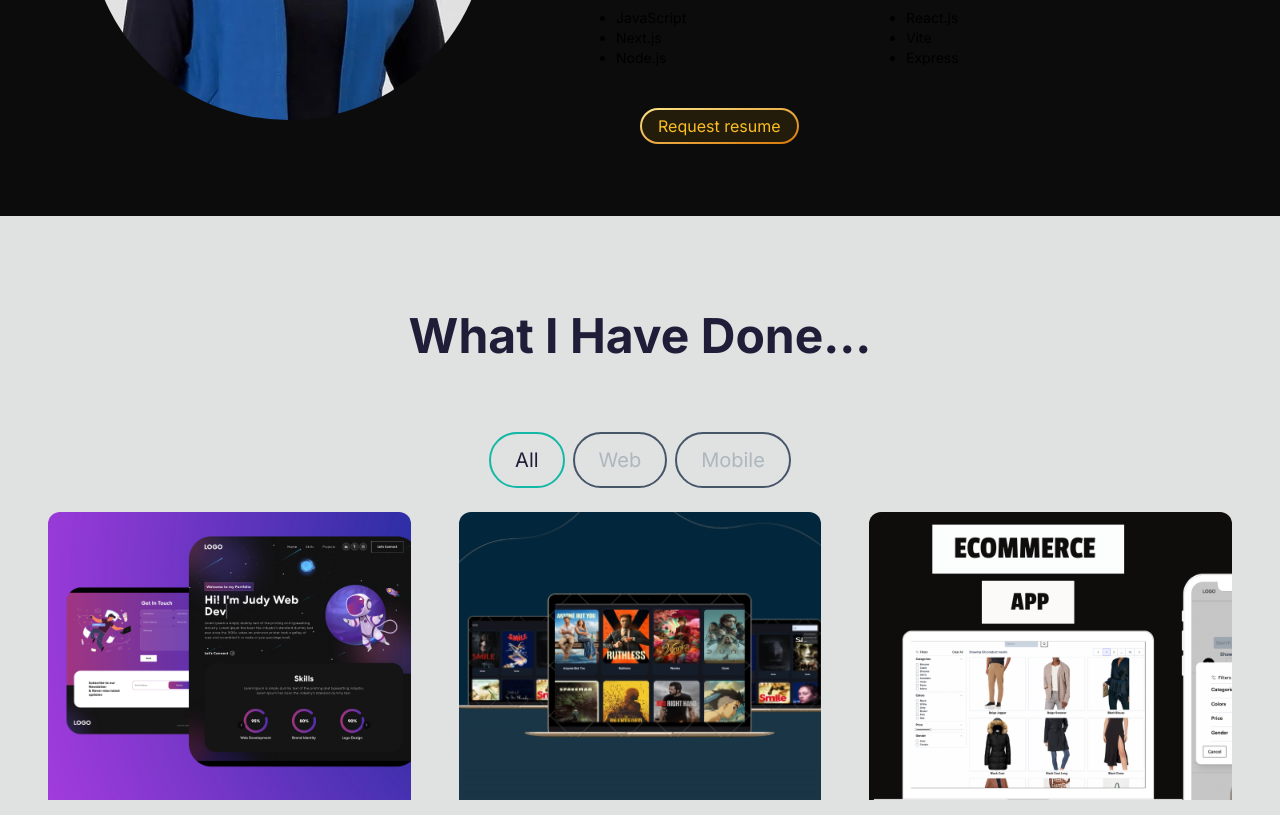
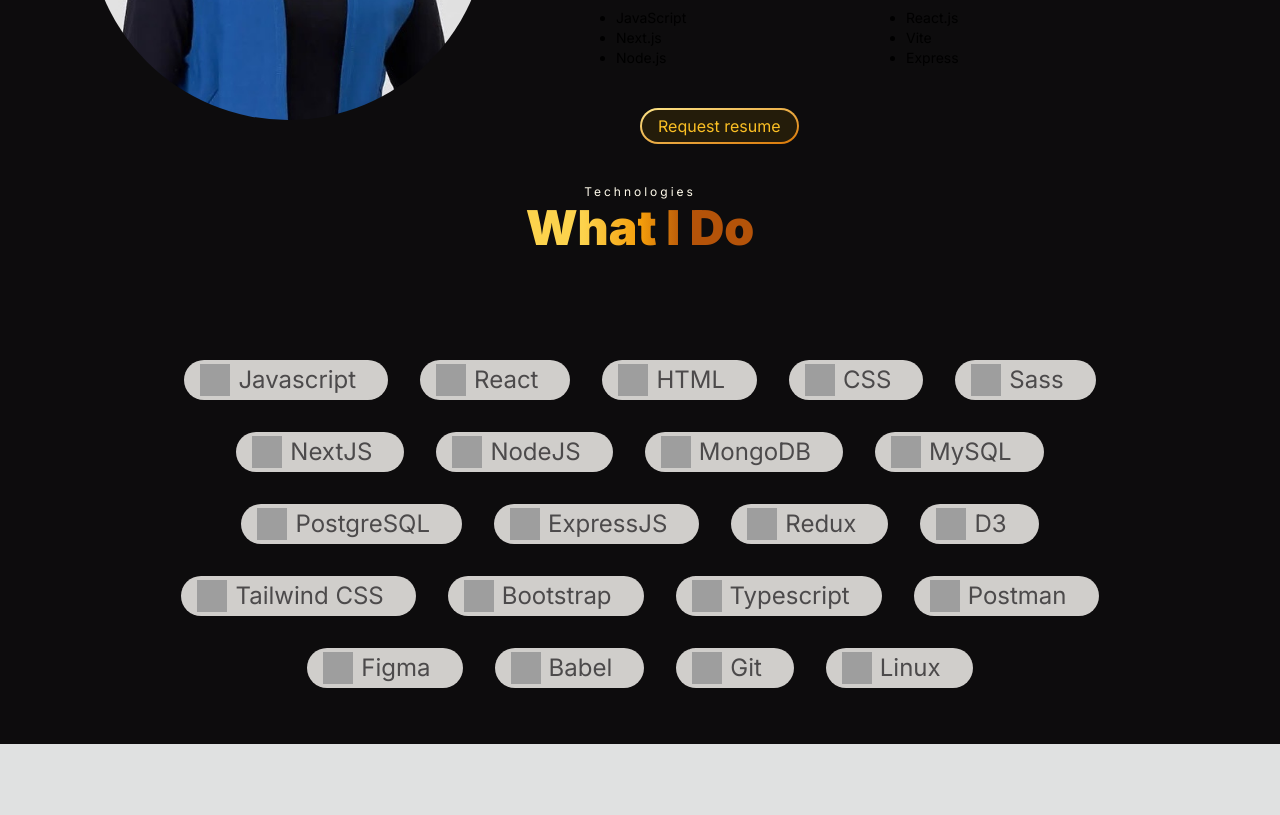
Before and after one commit to bridgitkanini/bridgitkanini-portfolio, a Next.js app: page / in a window 1280 px wide. Shown: the part 1260-2075 px from the top of the page. Built offline with nearby package versions, Linux system fonts and the light colour scheme; grey boxes are pictures that could not be loaded.

Commit message:
Redesign skills page.

```diff
--- a/src/app/components/SkillsSection.jsx
+++ b/src/app/components/SkillsSection.jsx
@@ -2,127 +2,238 @@ import React from "react";
 
 const SkillsSection = () => {
   return (
-    <section id="skills" className="mb-8 xl:gap-16 sm:py-16 xl:px-16">
-      <h2 className="text-center text-5xl font-bold text-white mt-4 mb-8 md:mb-12">
-        What I Do...
+    <section id="skills" className="xl:gap-16 sm:py-16 xl:px-16 mb-40">
+      <div className="relative flex flex-col items-center justify-center">
+        <span className="text-xs tracking-[.25em] text-amber-50 text-center -mb-2">
+          Technologies
+        </span>
+        <h2 className="text-center mb-8 md:mb-8 text-transparent bg-clip-text bg-gradient-to-r from-amber-300 from-25% via-amber-500 via-50% to-amber-700 to-70% sm:text-2xl lg:text-5xl lg:leading-normal text-2xl font-black">
+          What I Do
         </h2>
-      <div className="grid grid-cols-3 gap-4 justify-items-center mt-4">
-        <a
-          href="https://www.w3schools.com/css/"
-          target="_blank"
-          rel="noreferrer"
-        >
+      </div>
+      <div className="grid grid-cols-3 gap-4 justify-items-center my-16">
+        <div className="flex flex-col absolute justify-center items-center gap-8">
+          <div className="flex flex-row gap-8">
+            <div className="flex flex-row bg-[#d0cecb] text-[#4c4a4b] rounded-full w-fit h-fit px-8 py-1">
+              <img
+                src="https://raw.githubusercontent.com/devicons/devicon/master/icons/javascript/javascript-original.svg"
+                alt="javascript"
+                width="30"
+                height="30"
+                className="mr-2 -ml-4"
+              />
+              <span className="text-2xl">Javascript</span>
+            </div>
+            <div className="flex flex-row bg-[#d0cecb] text-[#4c4a4b] rounded-full w-fit h-fit px-8 py-1">
+              <img
+                src="https://raw.githubusercontent.com/devicons/devicon/master/icons/react/react-original-wordmark.svg"
+                alt="react"
+                width="30"
+                height="30"
+                className="mr-2 -ml-4"
+              />
+              <span className="text-2xl">React</span>
+            </div>
+            <div className="flex flex-row bg-[#d0cecb] text-[#4c4a4b] rounded-full w-fit h-fit px-8 py-1">
+              <img
+                src="https://raw.githubusercontent.com/devicons/devicon/master/icons/html5/html5-original-wordmark.svg"
+                alt="html5"
+                width="30"
+                height="30"
+                className="mr-2 -ml-4"
+              />
+              <span className="text-2xl">HTML</span>
+            </div>
+            <div className="flex flex-row bg-[#d0cecb] text-[#4c4a4b] rounded-full w-fit h-fit px-8 py-1">
               <img
                 src="https://raw.githubusercontent.com/devicons/devicon/master/icons/css3/css3-original-wordmark.svg"
                 alt="css3"
-            width="100"
-            height="100"
+                width="30"
+                height="30"
+                className="mr-2 -ml-4"
               />
-        </a>
-        <a href="https://d3js.org/" target="_blank" rel="noreferrer">
+              <span className="text-2xl">CSS</span>
+            </div>
+            <div className="flex flex-row bg-[#d0cecb] text-[#4c4a4b] rounded-full w-fit h-fit px-8 py-1">
+              <img
+                src="https://raw.githubusercontent.com/devicons/devicon/master/icons/sass/sass-original.svg"
+                alt="sass"
+                width="30"
+                height="30"
+                className="mr-2 -ml-4"
+              />
+              <span className="text-2xl">Sass</span>
+            </div>
+          </div>
+          <div className="flex flex-row justify-center items-center gap-8">
+            <div className="flex flex-row bg-[#d0cecb] text-[#4c4a4b] rounded-full w-fit h-fit px-8 py-1">
+              <img
+                src="https://cdn.worldvectorlogo.com/logos/nextjs-2.svg"
+                alt="nextjs"
+                width="30"
+                height="30"
+                className="mr-2 -ml-4"
+              />
+              <span className="text-2xl">NextJS</span>
+            </div>
+            <div className="flex flex-row bg-[#d0cecb] text-[#4c4a4b] rounded-full w-fit h-fit px-8 py-1">
+              <img
+                src="https://raw.githubusercontent.com/devicons/devicon/master/icons/nodejs/nodejs-original-wordmark.svg"
+                alt="nodejs"
+                width="30"
+                height="30"
+                className="mr-2 -ml-4"
+              />
+              <span className="text-2xl">NodeJS</span>
+            </div>
+            <div className="flex flex-row bg-[#d0cecb] text-[#4c4a4b] rounded-full w-fit h-fit px-8 py-1">
+              <img
+                src="https://raw.githubusercontent.com/devicons/devicon/master/icons/mongodb/mongodb-original-wordmark.svg"
+                alt="mongodb"
+                width="30"
+                height="25"
+                className="mr-2 -ml-4"
+              />
+              <span className="text-2xl">MongoDB</span>
+            </div>
+            <div className="flex flex-row bg-[#d0cecb] text-[#4c4a4b] rounded-full w-fit h-fit px-8 py-1">
+              <img
+                src="https://raw.githubusercontent.com/devicons/devicon/master/icons/mysql/mysql-original-wordmark.svg"
+                alt="mysql"
+                width="30"
+                height="30"
+                className="mr-2 -ml-4"
+              />
+              <span className="text-2xl">MySQL</span>
+            </div>
+          </div>
+          <div className="flex flex-row justify-center items-center gap-8">
+            <div className="flex flex-row bg-[#d0cecb] text-[#4c4a4b] rounded-full w-fit h-fit px-8 py-1">
+              <img
+                src="https://raw.githubusercontent.com/devicons/devicon/master/icons/postgresql/postgresql-original-wordmark.svg"
+                alt="postgresql"
+                width="30"
+                height="30"
+                className="mr-2 -ml-4"
+              />
+              <span className="text-2xl">PostgreSQL</span>
+            </div>
+            <div className="flex flex-row bg-[#d0cecb] text-[#4c4a4b] rounded-full w-fit h-fit px-8 py-1">
+              <img
+                src="https://raw.githubusercontent.com/devicons/devicon/master/icons/express/express-original-wordmark.svg"
+                alt="express"
+                width="30"
+                height="30"
+                className="mr-2 -ml-4"
+              />
+              <span className="text-2xl">ExpressJS</span>
+            </div>
+            <div className="flex flex-row bg-[#d0cecb] text-[#4c4a4b] rounded-full w-fit h-fit px-8 py-1">
+              <img
+                src="https://raw.githubusercontent.com/devicons/devicon/master/icons/redux/redux-original.svg"
+                alt="redux"
+                width="30"
+                height="25"
+                className="mr-2 -ml-4"
+              />
+              <span className="text-2xl">Redux</span>
+            </div>
+            <div className="flex flex-row bg-[#d0cecb] text-[#4c4a4b] rounded-full w-fit h-fit px-8 py-1">
               <img
                 src="https://raw.githubusercontent.com/devicons/devicon/master/icons/d3js/d3js-original.svg"
                 alt="d3js"
-            width="100"
-            height="100"
+                width="30"
+                height="30"
+                className="mr-2 -ml-4"
               />
-        </a>
-        <a href="https://www.w3.org/html/" target="_blank" rel="noreferrer">
-          <img
-            src="https://raw.githubusercontent.com/devicons/devicon/master/icons/html5/html5-original-wordmark.svg"
-            alt="html5"
-            width="100"
-            height="100"
-          />
-        </a>
-        <a
-          href="https://developer.mozilla.org/en-US/docs/Web/JavaScript"
-          target="_blank"
-          rel="noreferrer"
-        >
-          <img
-            src="https://raw.githubusercontent.com/devicons/devicon/master/icons/javascript/javascript-original.svg"
-            alt="javascript"
-            width="100"
-            height="100"
-          />
-        </a>
-        <a href="https://www.mongodb.com/" target="_blank" rel="noreferrer">
-          <img
-            src="https://raw.githubusercontent.com/devicons/devicon/master/icons/mongodb/mongodb-original-wordmark.svg"
-            alt="mongodb"
-            width="100"
-            height="100"
-          />
-        </a>
-        <a href="https://nextjs.org/" target="_blank" rel="noreferrer">
-          <img
-            src="https://cdn.worldvectorlogo.com/logos/nextjs-2.svg"
-            alt="nextjs"
-            width="100"
-            height="100"
-          />
-        </a>
-        <a href="https://nodejs.org" target="_blank" rel="noreferrer">
-          <img
-            src="https://raw.githubusercontent.com/devicons/devicon/master/icons/nodejs/nodejs-original-wordmark.svg"
-            alt="nodejs"
-            width="100"
-            height="100"
-          />
-        </a>
-        <a href="https://reactjs.org/" target="_blank" rel="noreferrer">
-          <img
-            src="https://raw.githubusercontent.com/devicons/devicon/master/icons/react/react-original-wordmark.svg"
-            alt="react"
-            width="100"
-            height="100"
-          />
-        </a>
-        <a href="https://redux.js.org" target="_blank" rel="noreferrer">
-          <img
-            src="https://raw.githubusercontent.com/devicons/devicon/master/icons/redux/redux-original.svg"
-            alt="redux"
-            width="100"
-            height="100"
-          />
-        </a>
-        <a href="https://sass-lang.com" target="_blank" rel="noreferrer">
-          <img
-            src="https://raw.githubusercontent.com/devicons/devicon/master/icons/sass/sass-original.svg"
-            alt="sass"
-            width="100"
-            height="100"
-          />
-        </a>
-        <a href="https://tailwindcss.com/" target="_blank" rel="noreferrer">
+              <span className="text-2xl">D3</span>
+            </div>
+          </div>
+          <div className="flex flex-row justify-center items-center gap-8">
+            <div className="flex flex-row bg-[#d0cecb] text-[#4c4a4b] rounded-full w-fit h-fit px-8 py-1">
               <img
                 src="https://www.vectorlogo.zone/logos/tailwindcss/tailwindcss-icon.svg"
                 alt="tailwind"
-            width="100"
-            height="100"
+                width="30"
+                height="30"
+                className="mr-2 -ml-4"
               />
-        </a>
-        <a
-          href="https://www.typescriptlang.org/"
-          target="_blank"
-          rel="noreferrer"
-        >
+              <span className="text-2xl">Tailwind CSS</span>
+            </div>
+            <div className="flex flex-row bg-[#d0cecb] text-[#4c4a4b] rounded-full w-fit h-fit px-8 py-1">
+              <img
+                src="https://raw.githubusercontent.com/devicons/devicon/master/icons/bootstrap/bootstrap-plain-wordmark.svg"
+                alt="bootstrap"
+                width="30"
+                height="30"
+                className="mr-2 -ml-4"
+              />
+              <span className="text-2xl">Bootstrap</span>
+            </div>
+            <div className="flex flex-row bg-[#d0cecb] text-[#4c4a4b] rounded-full w-fit h-fit px-8 py-1">
               <img
                 src="https://raw.githubusercontent.com/devicons/devicon/master/icons/typescript/typescript-original.svg"
                 alt="typescript"
-            width="100"
-            height="100"
+                width="30"
+                height="30"
+                className="mr-2 -ml-4"
               />
-        </a>
-        <a href="https://www.mysql.com/" target="_blank" rel="noreferrer">
+              <span className="text-2xl">Typescript</span>
+            </div>
+            <div className="flex flex-row bg-[#d0cecb] text-[#4c4a4b] rounded-full w-fit h-fit px-8 py-1">
               <img
-            src="https://raw.githubusercontent.com/devicons/devicon/master/icons/mysql/mysql-original-wordmark.svg"
-            alt="mysql"
-            width="100"
-            height="100"
+                src="https://www.vectorlogo.zone/logos/getpostman/getpostman-icon.svg"
+                alt="postman"
+                width="30"
+                height="30"
+                className="mr-2 -ml-4"
               />
-        </a>
+              <span className="text-2xl">Postman</span>
+            </div>
+          </div>
+          <div className="flex flex-row justify-center items-center gap-8">
+            <div className="flex flex-row bg-[#d0cecb] text-[#4c4a4b] rounded-full w-fit h-fit px-8 py-1">
+              <img
+                src="https://www.vectorlogo.zone/logos/figma/figma-icon.svg"
+                alt="figma"
+                width="30"
+                height="30"
+                className="mr-2 -ml-4"
+              />
+              <span className="text-2xl">Figma</span>
+            </div>
+            <div className="flex flex-row bg-[#d0cecb] text-[#4c4a4b] rounded-full w-fit h-fit px-8 py-1">
+              <img
+                src="https://www.vectorlogo.zone/logos/babeljs/babeljs-icon.svg"
+                alt="babel"
+                width="30"
+                height="30"
+                className="mr-2 -ml-4"
+              />
+              <span className="text-2xl">Babel</span>
+            </div>
+            <div className="flex flex-row bg-[#d0cecb] text-[#4c4a4b] rounded-full w-fit h-fit px-8 py-1">
+              <img
+                src="https://www.vectorlogo.zone/logos/git-scm/git-scm-icon.svg"
+                alt="git"
+                width="30"
+                height="30"
+                className="mr-2 -ml-4"
+              />
+              <span className="text-2xl">Git</span>
+            </div>
+            <div className="flex flex-row bg-[#d0cecb] text-[#4c4a4b] rounded-full w-fit h-fit px-8 py-1">
+              <img
+                src="https://raw.githubusercontent.com/devicons/devicon/master/icons/linux/linux-original.svg"
+                alt="linux"
+                width="30"
+                height="30"
+                className="mr-2 -ml-4"
+              />
+              <span className="text-2xl">Linux</span>
+            </div>
+          </div>
+        </div>
       </div>
     </section>
   );
--- a/src/app/page.js
+++ b/src/app/page.js
@@ -16,7 +16,7 @@ export default function Home() {
       <Navbar />
       <HeroSection />
       <AboutSection />
-      {/* <SkillsSection /> */}
+      <SkillsSection />
       <ProjectsSection />
       <EmailSection />
       <Footer />
```
Lines whose indentation alone changed are shown as unchanged.
